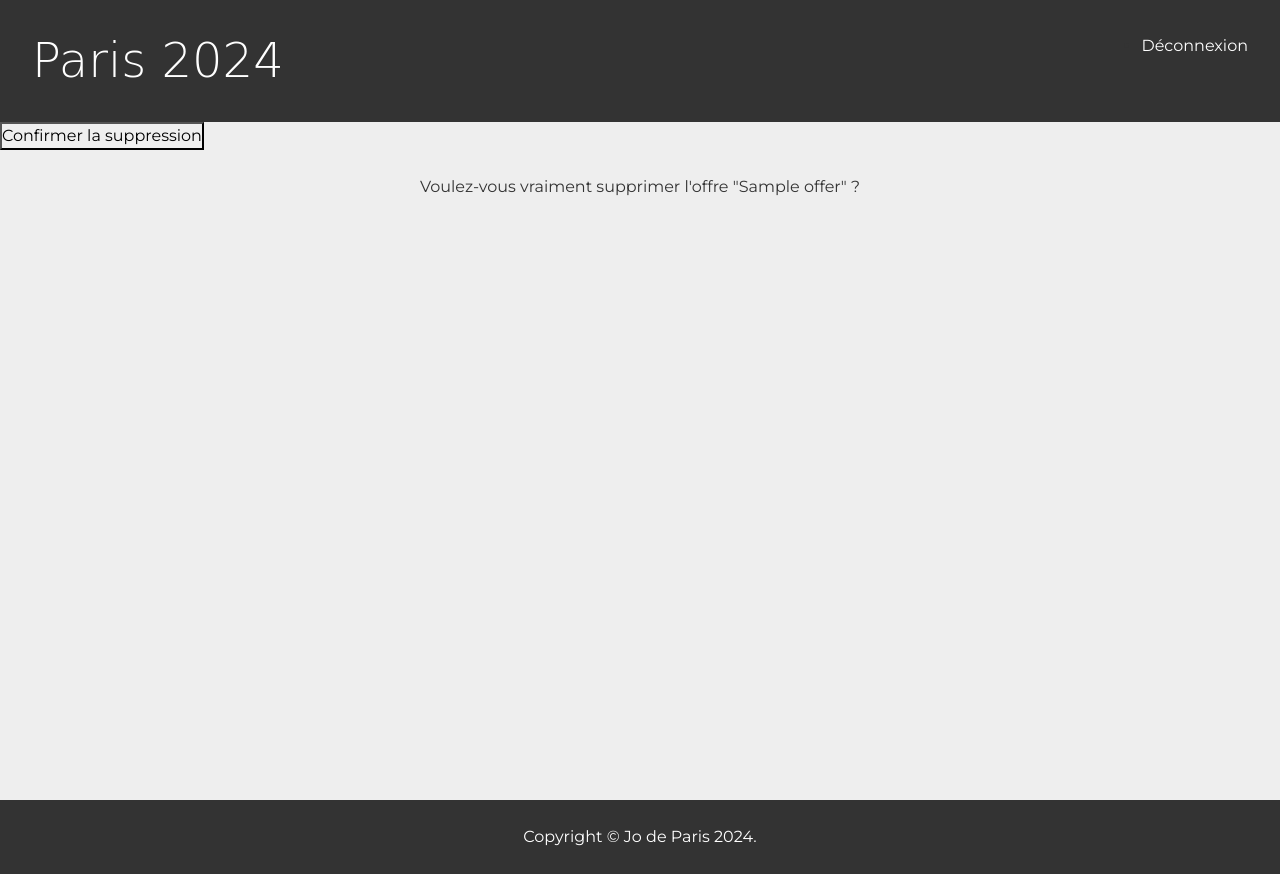
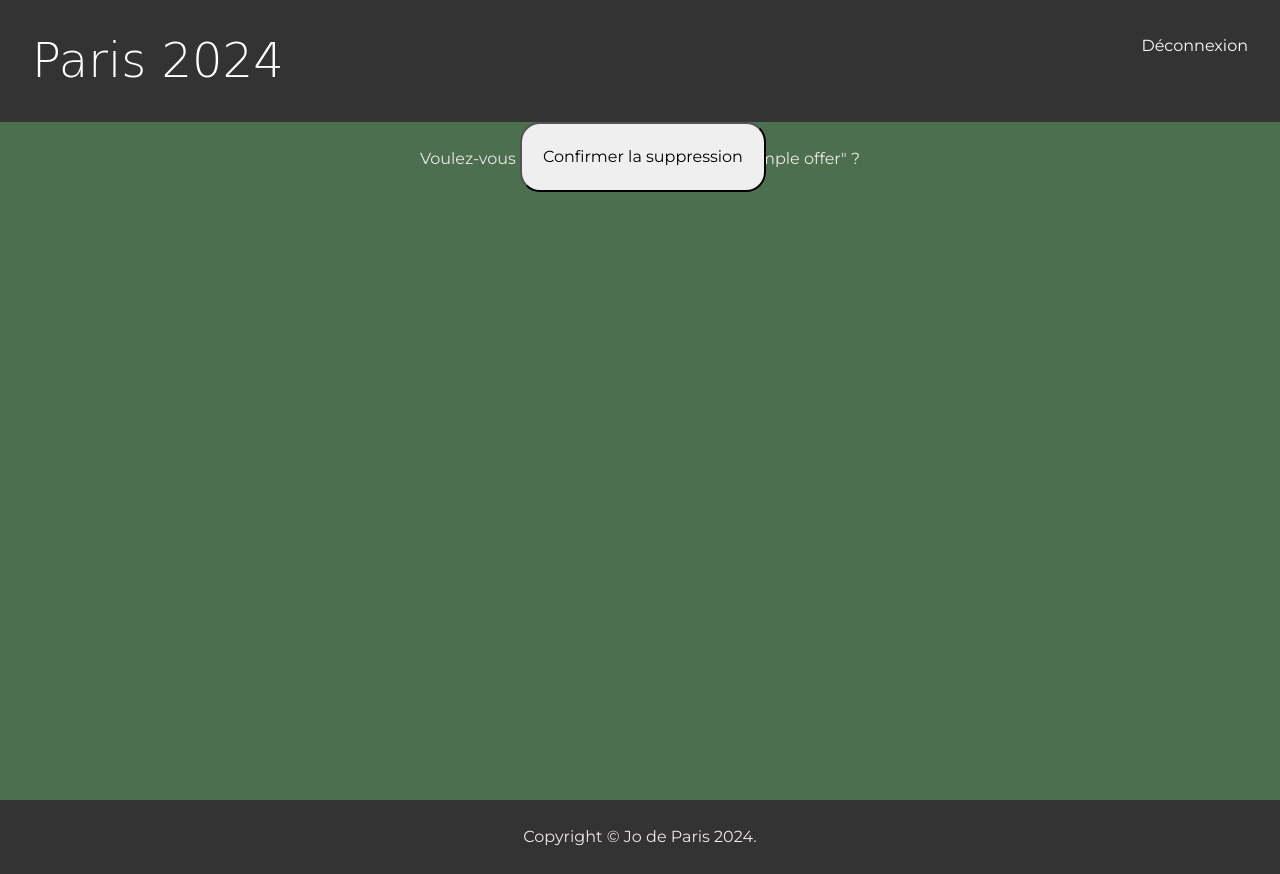
Before and after one commit to madondbi/jo24, a Flask app: template templates/admin_delete_offer.html in a window 1280 px wide. Run offline with Flask 3, Linux system fonts and the light colour scheme; the template is opened without the code that fills it: most values are stand-ins (such as "Sample title", 1, 10 or a date in 2020); parts of the project's set-up code (start-up, migrations or seed data) failed here and were passed over; some libraries are stand-ins or nearby versions; some web fonts are replaced.

Commit message:
Modifications apportées à static/css/delete_offer.styles.css

```diff
--- a/static/css/delete_offer.styles.css
+++ b/static/css/delete_offer.styles.css
@@ -8,7 +8,7 @@
 
 body {
   font-family: "Montserrat", sans-serif;
-  background: #eee;
+  background: #4b6f4f;
   color: #333;
 }
 
@@ -32,15 +32,24 @@ ul button{
   list-style: none;
 }
 
-
-p {
-  margin-bottom: 0.8rem;
+button {
+  margin-left: 520px;
+  padding: 21px;
+   border-radius: 20px;
+   position: fixed;
+  background-color: ;
 }
 
 p {
-  color: ;
+  margin-bottom: 9.8rem;
+
+}
+
+p {
+  color:#eee8e8;
   font-weight:400 ;
 }
+
 
 /* vp + header */
 
@@ -99,6 +108,7 @@ footer {
    text-align: center;
 }
 
+
 footer p {
    margin-bottom: 0;
 }
```
Lines whose indentation alone changed are shown as unchanged.
